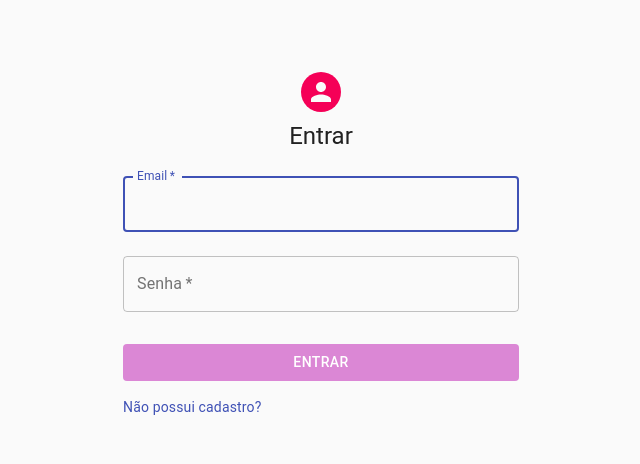
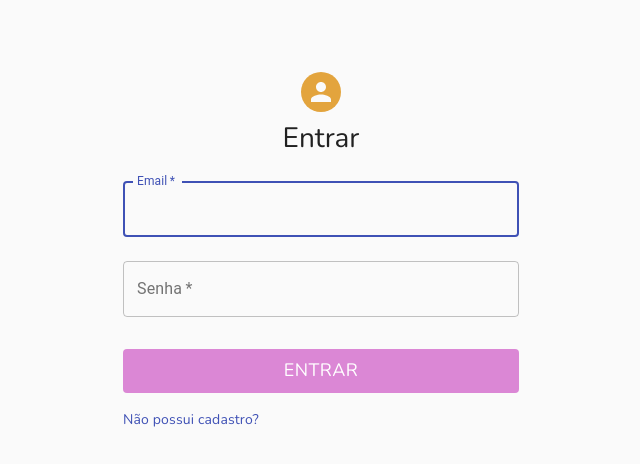
Before and after one commit to ETomacheski/hacka-rocket-zenvia-frontend, a React (Create React App) app: page /login in a window 1280 px wide. Shown: the top 464 px of the page, without its empty margins (319-959 px from the left). Built offline with nearby package versions, Linux system fonts and the light colour scheme; a web font is replaced by a local one.

Commit message:
arrumando cores da pagina de login

```diff
--- a/src/pages/Login/index.js
+++ b/src/pages/Login/index.js
@@ -3,14 +3,12 @@ import Avatar from '@material-ui/core/Avatar'
 import Button from '@material-ui/core/Button'
 import CssBaseline from '@material-ui/core/CssBaseline'
 import TextField from '@material-ui/core/TextField'
-import FormControlLabel from '@material-ui/core/FormControlLabel'
-import Checkbox from '@material-ui/core/Checkbox'
 import Link from '@material-ui/core/Link'
 import Grid from '@material-ui/core/Grid'
-import Box from '@material-ui/core/Box'
 import Typography from '@material-ui/core/Typography'
 import { makeStyles } from '@material-ui/core/styles'
 import Container from '@material-ui/core/Container'
+import clsx from 'clsx'
 
 function Copyright () {
   return (
@@ -34,7 +32,7 @@ const useStyles = makeStyles((theme) => ({
   },
   avatar: {
     margin: theme.spacing(1),
-    backgroundColor: theme.palette.secondary.main
+    backgroundColor: '#E3A43D'
   },
   form: {
     width: '100%', // Fix IE 11 issue.
@@ -44,13 +42,20 @@ const useStyles = makeStyles((theme) => ({
     backgroundColor: '#DB87D5',
     margin: theme.spacing(3, 0, 2),
     color: '#fff',
+    fontFamily: 'Nunito',
+    fontSize: '18px',
     '&:hover': {
       backgroundColor: '#c46abc'
 
     }
   },
   notRegistered: {
-    textAlign: 'center'
+    textAlign: 'center',
+    fontFamily: 'Nunito'
+  },
+  fontNunito: {
+    fontFamily: 'Nunito',
+    fontSize: '28px'
   }
 }))
 
@@ -62,7 +67,7 @@ export default function SignIn () {
       <CssBaseline />
       <div className={classes.paper}>
         <Avatar className={classes.avatar} />
-        <Typography component='h1' variant='h5'>
+        <Typography component='h1' variant='h5' className={classes.fontNunito}>
           Entrar
         </Typography>
         <form className={classes.form} noValidate>
```
